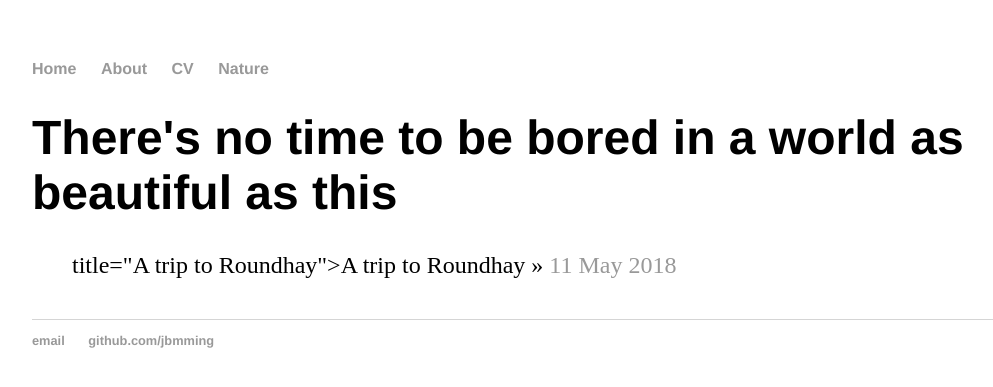
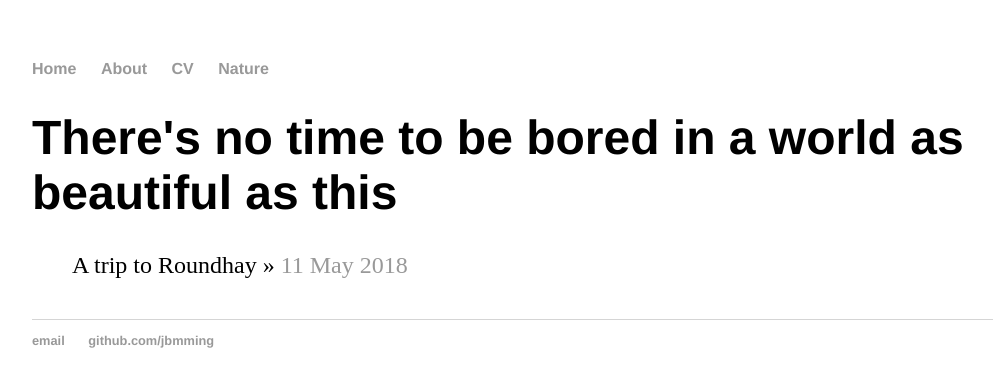
Before and after one commit to JBProgramming/JBProgramming.github.io, a Jekyll site: the page built from nature/index.html, in a window 1280 px wide. Shown: the top 387 px of the page, without its empty margins (96-1089 px from the left). Built offline with Jekyll 4.4.1, drawn with Linux system fonts in a browser that asks for light colours.

Commit message:
Update index.html

```diff
--- a/nature/index.html
+++ b/nature/index.html
@@ -6,6 +6,6 @@ title: "There's no time to be bored in a world as beautiful as this"
 	<ul class="posts">
 
 	  {% for post in site.posts %}
-	    <li>title="{{ post.title }}">{{ post.title }} » <a href="{{ post.url }}"Last Updated: <span>{{ post.date | date_to_string }}</span> </a></li>
+	    <li><title="{{ post.title }}">{{ post.title }} » <a href="{{ post.url }}"Last Updated: <span>{{ post.date | date_to_string }}</span> </a></li>
 	  {% endfor %}
 	</ul>
```
